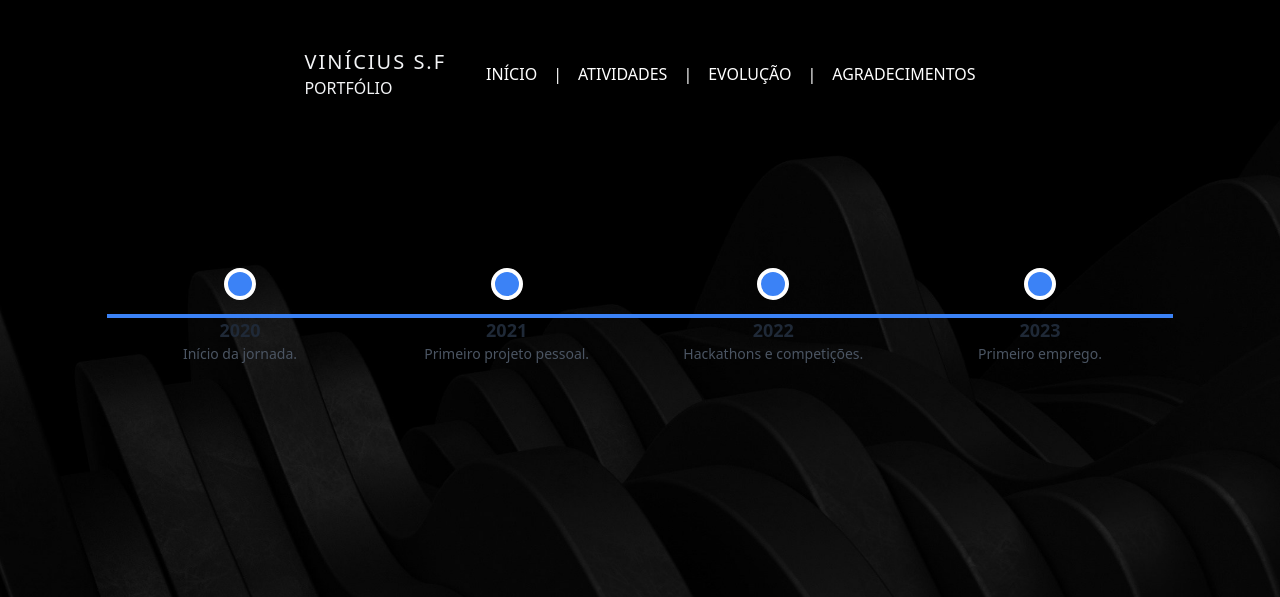
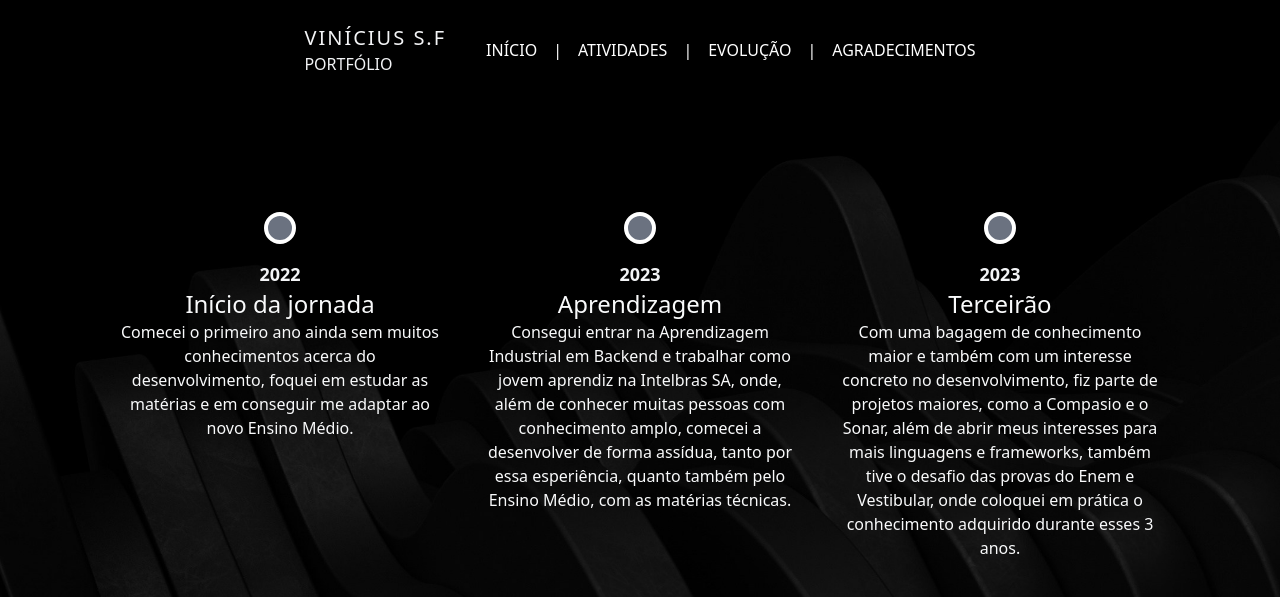
Before and after one commit to ApenasoVini/Portfolio-Final, a plain HTML site: page pages/evolucao.html in a window 1280 px wide. Shown: the top 597 px of the page. Drawn offline with nearby package versions, Linux system fonts and the light colour scheme.

Commit message:
portfolio

```diff
--- a/pages/evolucao.html
+++ b/pages/evolucao.html
@@ -11,7 +11,7 @@
     <title>VSF | Evolução</title>
 </head>
 
-<<body>
+<h3<div>
     <header class="w-full text-white p-6">
         <nav class="flex justify-center gap-10 items-center">
             <ul class="flex gap-4 items-center">
@@ -52,46 +52,77 @@
         </nav>
     </header>
 
-    <div class="flex justify-center w-full h-96 items-center">
-        <div class="w-10/12">
-            <div class="flex items-center justify-between relative">
-                <div class="absolute top-1/2 left-0 w-full h-1 bg-blue-500 transform -translate-y-1/2"></div>
-
-                <div class="relative flex flex-col items-center w-1/4">
-                    <div class="w-8 h-8 bg-blue-500 rounded-full border-4 border-white"></div>
+    <main class="flex flex-col mt-28 gap-12">
+        <div class="flex justify-center gap-10 items-start">
+            <div class="flex flex-col items-center w-1/4">
+                <div class="w-8 h-8 bg-gray-500 rounded-full border-4 border-white"></div>
                 <div class="mt-4 text-center">
-                        <h3 class="text-lg font-semibold text-gray-800">2020</h3>
-                        <p class="text-sm text-gray-600">Início da jornada.</p>
+                    <h2 class="text-lg font-semibold text-gray-100">2022</h2>
+                    <h3 class="text-2xl text-gray-50">Início da jornada</h3>
+                    <p class="text-gray-50">
+                        Comecei o primeiro ano ainda sem muitos conhecimentos acerca do desenvolvimento, foquei
+                        em estudar as matérias e em conseguir me adaptar ao novo Ensino Médio.
+                    </p>
                 </div>
             </div>
 
-                <div class="relative flex flex-col items-center w-1/4">
-                    <div class="w-8 h-8 bg-blue-500 rounded-full border-4 border-white"></div>
+            <div class="flex flex-col items-center w-1/4">
+                <div class="w-8 h-8 bg-gray-500 rounded-full border-4 border-white"></div>
                 <div class="mt-4 text-center">
-                        <h3 class="text-lg font-semibold text-gray-800">2021</h3>
-                        <p class="text-sm text-gray-600">Primeiro projeto pessoal.</p>
+                    <h2 class="text-lg font-semibold text-gray-100">2023</h2>
+                    <h3 class="text-2xl text-gray-50">Aprendizagem</h3>
+                    <p class="text-gray-50">
+                        Consegui entrar na Aprendizagem Industrial em Backend e trabalhar como jovem aprendiz na
+                        Intelbras SA, onde, além de conhecer muitas pessoas com conhecimento amplo, comecei a
+                        desenvolver de forma assídua, tanto por essa esperiência, quanto também pelo Ensino Médio,
+                        com as matérias técnicas.
+                    </p>
                 </div>
             </div>
 
-                <div class="relative flex flex-col items-center w-1/4">
-                    <div class="w-8 h-8 bg-blue-500 rounded-full border-4 border-white"></div>
+            <div class="flex flex-col items-center w-1/4">
+                <div class="w-8 h-8 bg-gray-500 rounded-full border-4 border-white"></div>
                 <div class="mt-4 text-center">
-                        <h3 class="text-lg font-semibold text-gray-800">2022</h3>
-                        <p class="text-sm text-gray-600">Hackathons e competições.</p>
-                    </div>
-                </div>
-
-                <div class="relative flex flex-col items-center w-1/4">
-                    <div class="w-8 h-8 bg-blue-500 rounded-full border-4 border-white"></div>
-                    <div class="mt-4 text-center">
-                        <h3 class="text-lg font-semibold text-gray-800">2023</h3>
-                        <p class="text-sm text-gray-600">Primeiro emprego.</p>
-                    </div>
-                </div>
-
+                    <h2 class="text-lg font-semibold text-gray-100">2023</h2>
+                    <h3 class="text-2xl text-gray-50">Terceirão</h3>
+                    <p class="text-gray-50">
+                        Com uma bagagem de conhecimento maior e também com um interesse concreto no desenvolvimento,
+                        fiz parte de projetos maiores, como a Compasio e o Sonar, além de abrir meus interesses para
+                        mais linguagens e frameworks, também tive o desafio das provas do Enem e Vestibular, onde
+                        coloquei em prática o conhecimento adquirido durante esses 3 anos.
+                    </p>
                 </div>
             </div>
         </div>
+        <div class="flex w-full h-96 justify-center">
+            <div class="flex w-4/12 flex-col gap-4">
+                <h2 class="text-4xl font-extrabold text-center text-gray-200">Objetivos e perspectivas</h2>
+                <p class="text-gray-100 text-lg text-justify leading-6">
+                    Como desenvolvedor Front-End, meu objetivo é criar interfaces que proporcionem experiências
+                    excepcionais para os usuários, enquanto avanço em minha carreira e habilidades.
+                </p>
+                <ul class="list-none text-lg text-gray-100 space-y-2">
+                    <li class="flex items-center">
+                        <i class="fas fa-globe-americas mr-2"></i>
+                        Aprimorar o conhecimento em inglês para oportunidades internacionais.
+                    </li>
+                    <li class="flex items-center">
+                        <i class="fas fa-laptop-house mr-2"></i>
+                        Trabalhar em regime home office e alcançar flexibilidade profissional.
+                    </li>
+                    <li class="flex items-center">
+                        <i class="fas fa-graduation-cap mr-2"></i>
+                        Realizar bacharelado em Ciência da Computação ou tecnólogo em Análise e Desenvolvimento
+                        de Sistemas.
+                    </li>
+                    <li class="flex items-center">
+                        <i class="fas fa-code mr-2"></i>
+                        Construir interfaces modernas e intuitivas para projetos inovadores.
+                    </li>
+                </ul>
+            </div>
+        </div>
+    </main>
     </body>
 
 </html>
```
Also changed, not shown: index.html (+8 -37 lines), pages/agradecimentos.html (+1 -1 lines). Lines whose indentation alone changed are shown as unchanged.
